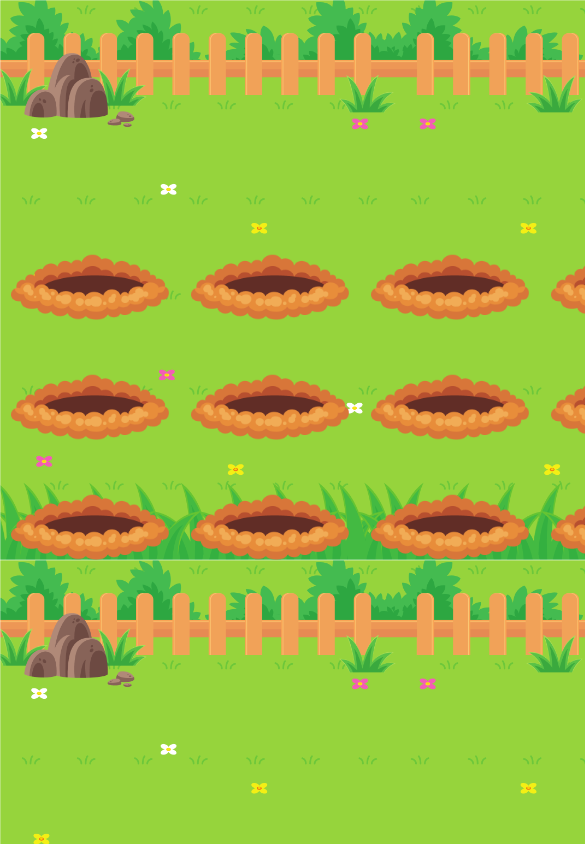
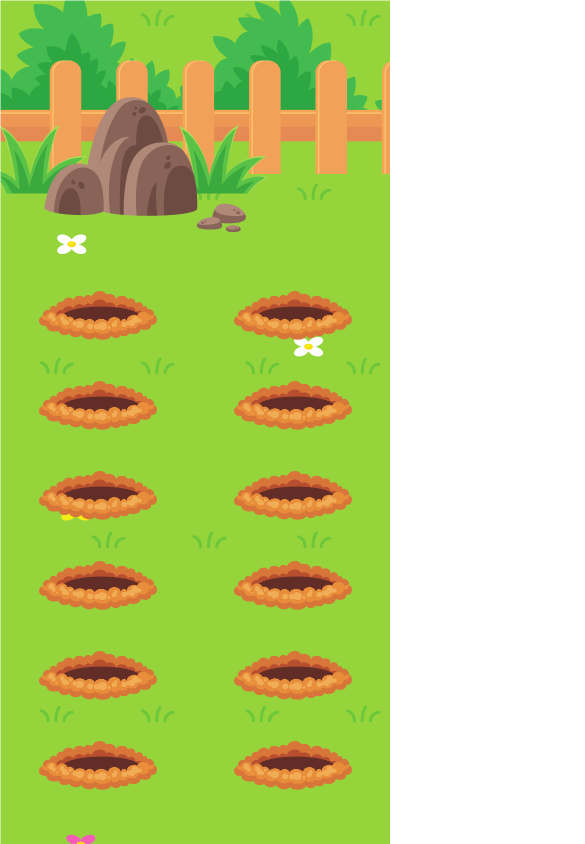
Before and after one commit to fernandoalvesrufino/keyframe-moles-in-the-garden, a plain HTML site: page index.html in a window 390 px wide. Shown: the top 844 px of the page, 585 px wide, since content can reach past the window. Drawn offline with Linux system fonts and the light colour scheme.

Commit message:
responsividade

```diff
--- a/style.css
+++ b/style.css
@@ -11,6 +11,7 @@
 body {
   background: url("./img/garden.png");
   background-size: cover;
+  background-repeat: no-repeat;
 }
 
 .garden {
@@ -24,10 +25,11 @@ body {
   margin: 0 auto;
   grid-template-columns: repeat(4, 1fr);
   grid-template-rows: repeat(3, 1fr);
-  padding-top: 20rem;
+  padding-top: 50rem;
 }
 
 .hole {
+  margin: 0 auto;
   width: 18rem;
   height: 12rem;
   background-image: url('./img/default.png');
@@ -68,3 +70,63 @@ body {
   80% { background-image: url('./img/disappearing2.png'); }
   100% { background-image: url('./img/default.png'); }
 }
+
+@media screen and (max-width: 1600px) {
+  .holes {
+    padding-top: 40rem;
+  }
+}
+
+@media screen and (max-width: 1480px) {
+  .holes {
+    padding-top: 23rem;
+  }
+}
+
+@media screen and (max-width: 1040px) {
+  .holes {
+    padding-top: 20rem;
+  }
+}
+
+@media screen and (max-width: 960px) {
+  .holes {
+    padding-top: 18rem;
+  }
+
+  .hole {
+    width: 16rem;
+    height: 10rem;
+  }
+}
+
+@media screen and (max-width: 800px) {
+  .holes {
+    padding-top: 15rem;
+  }
+
+  .hole {
+    width: 13rem;
+    height: 7rem;
+    grid-template-columns: repeat(3, 1fr);
+    grid-template-rows: repeat(4, 1fr);
+  }
+}
+
+@media screen and (max-width: 600px) {
+  body {
+    background-size: auto;
+    background-repeat: no-repeat;
+  }
+
+  .holes {
+    padding-top: 25rem;
+    grid-template-columns: repeat(2, 1fr);
+    grid-template-rows: repeat(6, 1fr);
+  }
+
+  .hole {
+    width: 15rem;
+    height: 9rem;
+  }
+}
```
